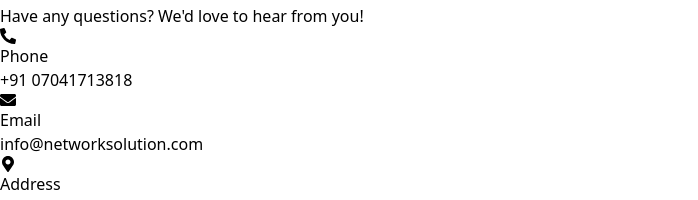
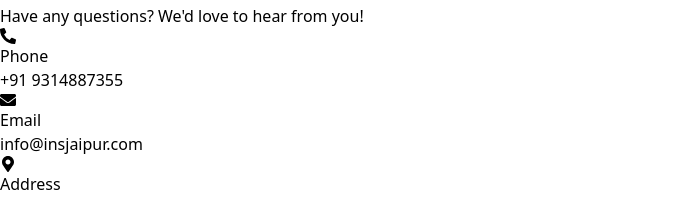
Before and after one commit to sunnyprajapati7088/networking, a React (Vite) app: page /contact in a window 1280 px wide. Shown: the part 446-646 px from the top of the page, without its empty margins (0-698 px from the left). Built offline with nearby package versions, Linux system fonts and the light colour scheme; no server answers.

Commit message:
mail fixed

```diff
--- a/src/components/ContactUs.jsx
+++ b/src/components/ContactUs.jsx
@@ -18,12 +18,12 @@
           <div className="bg-white text-blue-900 p-6 rounded-lg shadow-lg hover:scale-105 transition">
             <FaPhoneAlt className="text-orange-500 text-4xl mx-auto mb-4" />
             <h3 className="font-bold text-lg">Phone</h3>
-            <p className="text-gray-600">+91 07041713818</p>
+            <p className="text-gray-600">+91 9314887355</p>
           </div>
           <div className="bg-white text-blue-900 p-6 rounded-lg shadow-lg hover:scale-105 transition">
             <FaEnvelope className="text-orange-500 text-4xl mx-auto mb-4" />
             <h3 className="font-bold text-lg">Email</h3>
-            <p className="text-gray-600">info@networksolution.com</p>
+            <p className="text-gray-600">info@insjaipur.com</p>
           </div>
           <div className="bg-white text-blue-900 p-6 rounded-lg shadow-lg hover:scale-105 transition">
             <FaMapMarkerAlt className="text-orange-500 text-4xl mx-auto mb-4" />
```
